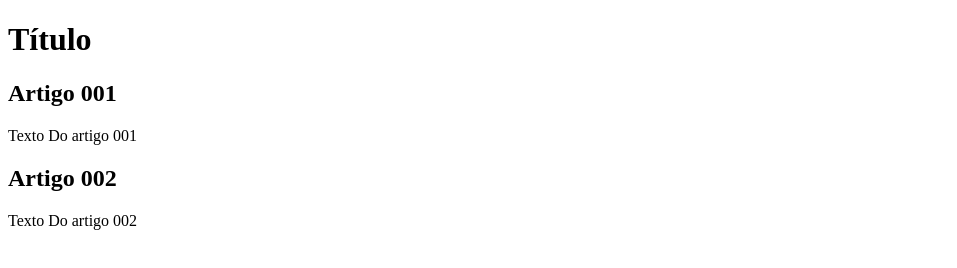
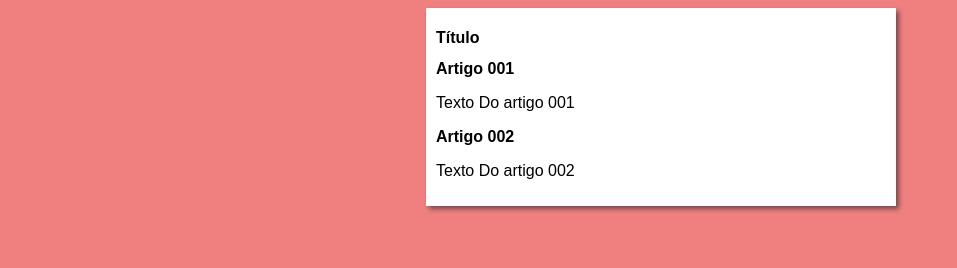
Before and after one commit to AthosFB/projeto-site, a plain HTML site: page index.html in a window 1280 px wide. Shown: the whole page, without its empty margins (0-957 px from the left). Drawn offline with Linux system fonts and the light colour scheme.

Commit message:
iniciei o desing

```diff
--- /dev/null
+++ b/estilos/style.css
@@ -0,0 +1,17 @@
+* {
+    font-family: Arial;
+    font-size: 16px;
+}
+
+body {
+    background-color: lightcoral;
+    margin-left: 50px;
+}
+
+main {
+    background-color: white;
+    width: 450px;
+    margin: auto;
+    padding: 10px;
+    box-shadow: 3px 3px 5px rgba(0, 0, 0, 0.473);
+}
--- a/index.html
+++ b/index.html
@@ -5,6 +5,7 @@
     <meta http-equiv="X-UA-Compatible" content="IE=edge">
     <meta name="viewport" content="width=device-width, initial-scale=1.0">
     <title>Criando Branches</title>
+    <link rel="stylesheet" href="estilos/style.css">
 </head>
 <body>
     <main>
```
